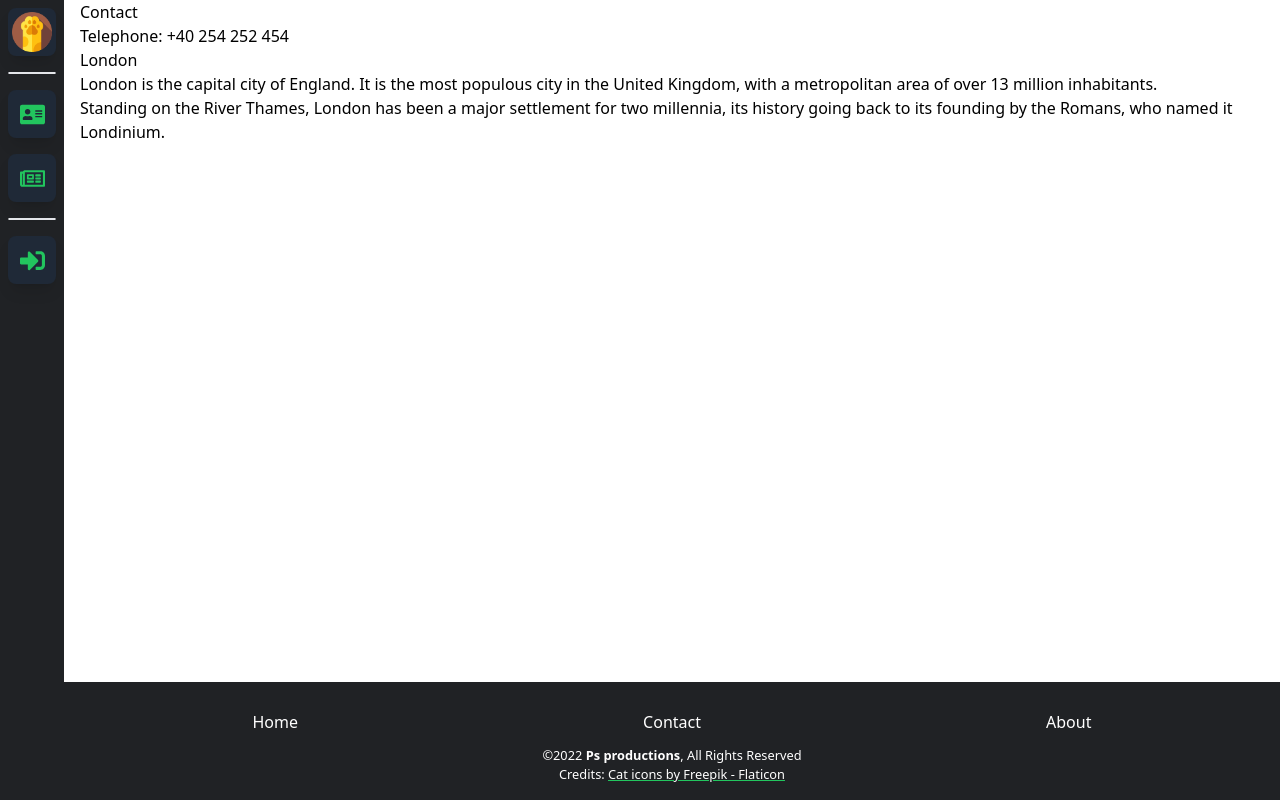
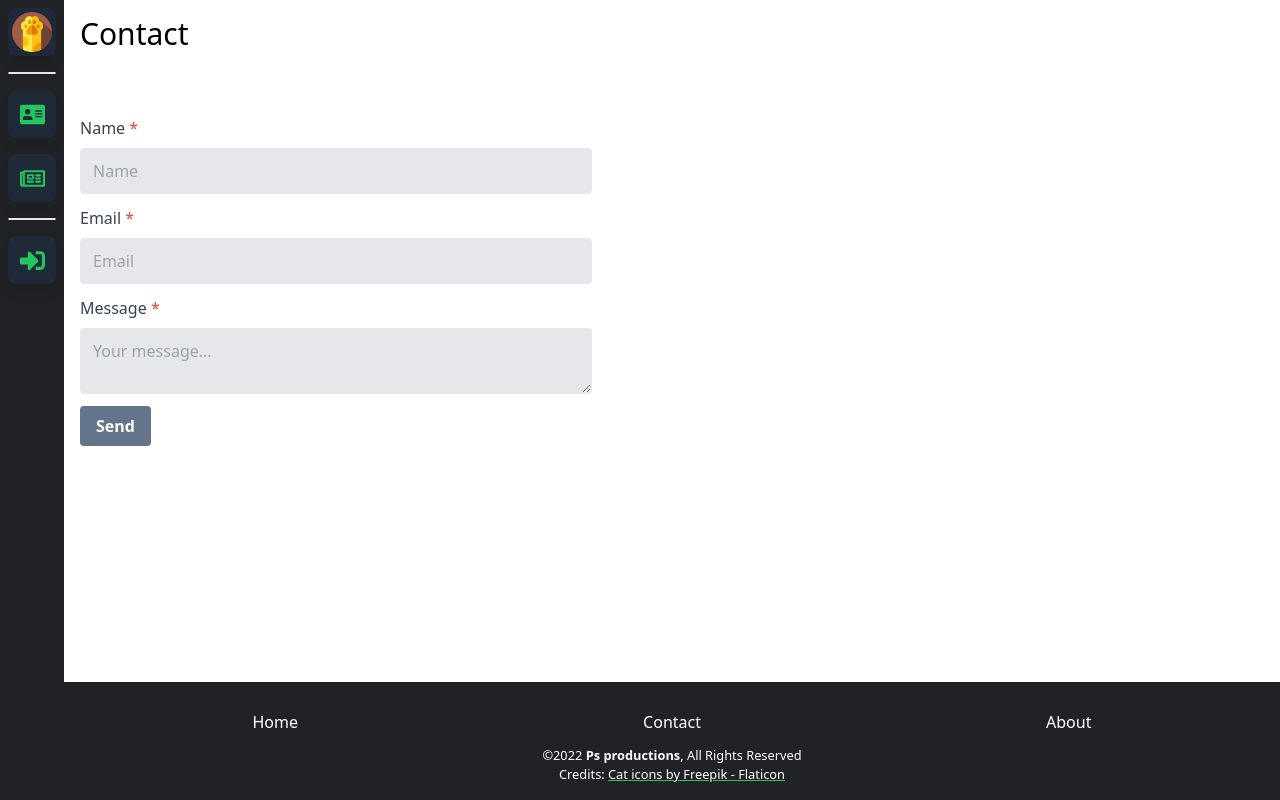
Before and after one commit to zaticpetru/ps-ps-ps, a React (Create React App) app: page /contact in a window 1280 px wide. Built offline with nearby package versions, Linux system fonts and the light colour scheme; no server answers.

Commit message:
Redesign contact page

```diff
--- a/src/App.js
+++ b/src/App.js
@@ -10,7 +10,7 @@ function App() {
     <div>
       <SideBar />
       <div className='ml-16 flex flex-col justify-between min-h-screen'>
-        <div className='ml-4'>
+        <div className='ml-4 mt-4'>
           <Outlet />
         </div>
         <footer className='bg-primary text-white p-4 flex flex-col items-center'>
--- a/src/pages/Contact.js
+++ b/src/pages/Contact.js
@@ -1,13 +1,31 @@
 export default function Contact() {
   return (
-    <main>
-      <h2>Contact</h2>
-      <p>Telephone: +40 254 252 454</p>
-      <article>
-        <h1>London</h1>
-        <p>London is the capital city of England. It is the most populous city in the  United Kingdom, with a metropolitan area of over 13 million inhabitants.</p>
-        <p>Standing on the River Thames, London has been a major settlement for two millennia, its history going back to its founding by the Romans, who named it Londinium.</p>
-      </article>
+    <main className="mr-4">
+      <h2 className="text-3xl mb-8">Contact</h2>
+
+      <form className="pt-8 text-base leading-6 text-gray-700">
+        <label className="block text-gray-700 font-medium mb-2" for="grid-first-name">
+          Name <span className="text-red-500">*</span>
+        </label>
+        <input required className="block w-full max-w-lg bg-gray-200 text-gray-700 border rounded
+          p-3 mb-3 leading-tight  focus:bg-white" id="grid-first-name" type="text" placeholder="Name"/>
+
+        <label className="block text-gray-700 font-medium mb-2" for="grid-first-name">
+          Email <span className="text-red-500">*</span>
+        </label>
+        <input required className="block w-full max-w-lg bg-gray-200 text-gray-700 border rounded
+          p-3 mb-3 leading-tight  focus:bg-white" id="grid-first-name" type="email" placeholder="Email"/>
+
+        <label className="block text-gray-700 font-medium mb-2" for="grid-first-name">
+          Message <span className="text-red-500">*</span>
+        </label>
+        <textarea required className="resize-y block w-full max-w-lg bg-gray-200 text-gray-700 border rounded
+          p-3 mb-3 leading-tight  focus:bg-white" placeholder="Your message..."></textarea>
+
+        <button className="bg-slate-500 hover:bg-green-800 text-white font-semibold py-2 px-4 rounded">
+          Send
+        </button>
+      </form>
     </main>
   );
 }
--- a/src/pages/Home.js
+++ b/src/pages/Home.js
@@ -3,8 +3,7 @@ import ChatRoom from "../components/ChatRoom";
 export default function Home() {
   return (
     <main>
-      <h2 className="text-3xl my-2">Ps ps ps</h2>
-
+      <h2 className="text-3xl mb-8">Ps ps ps</h2>
       <ChatRoom/>
     </main>
   );
```
